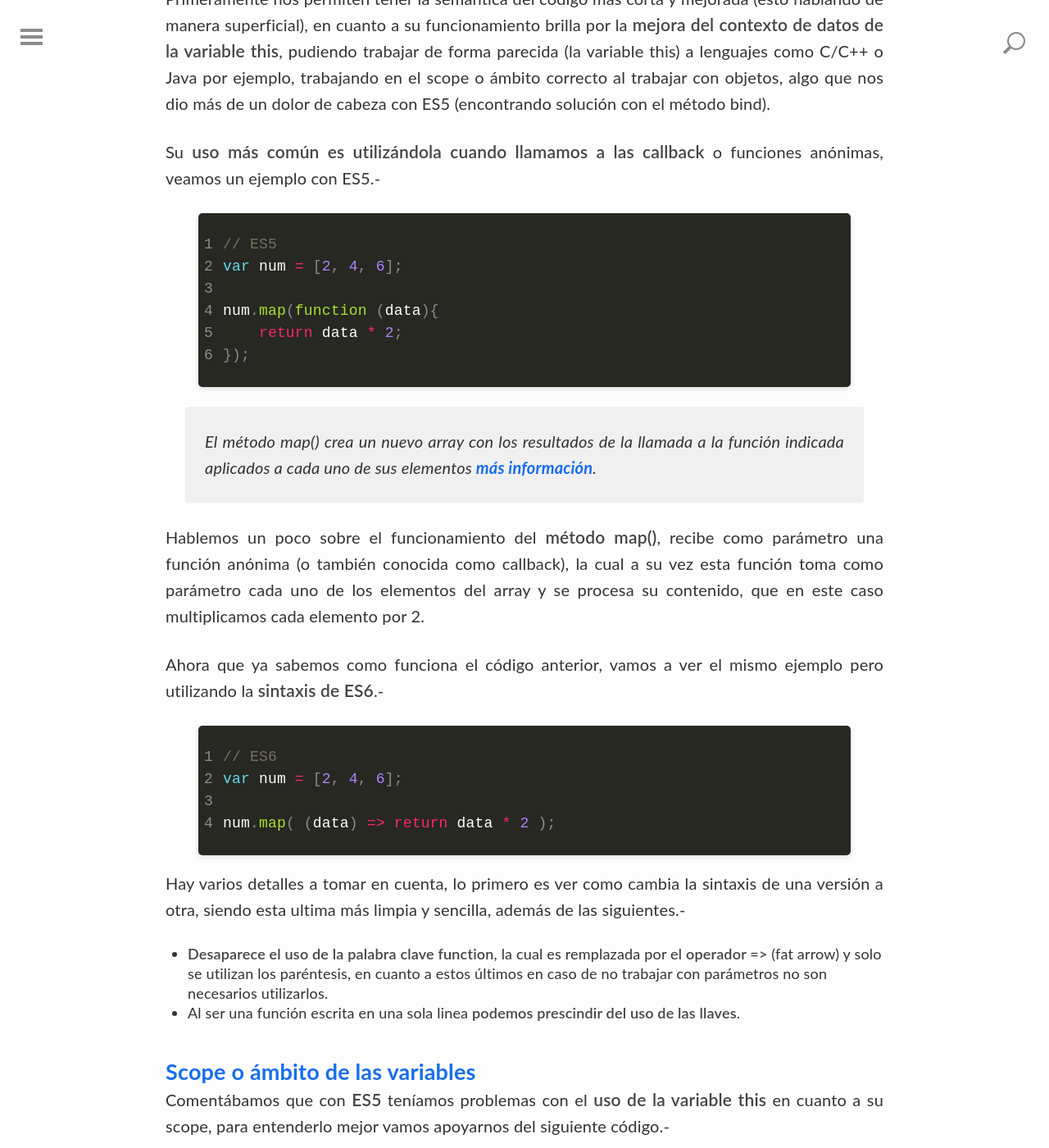
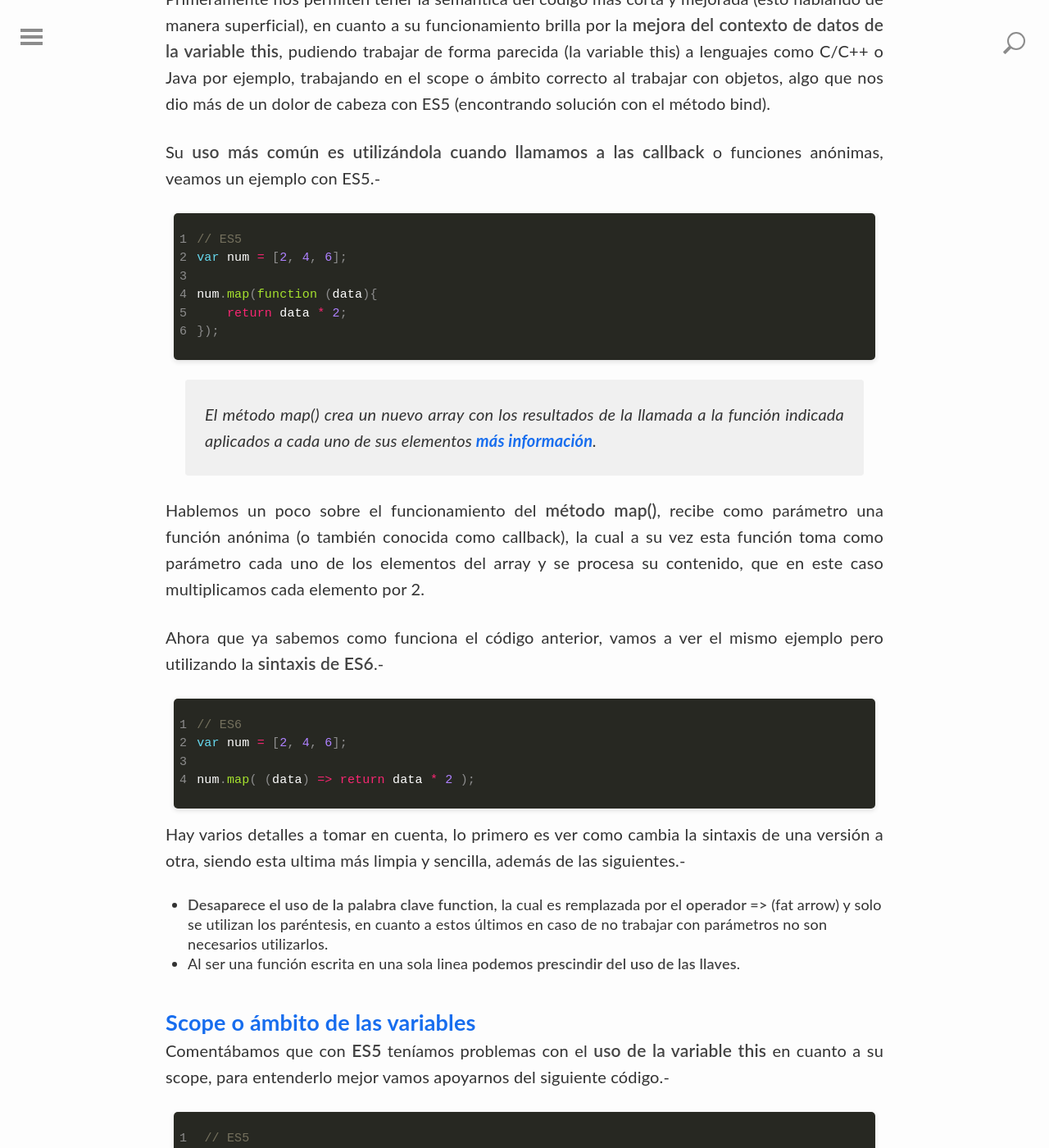
Before and after one commit to Codeandomx/codeandomx, a Jekyll site: the page built from _posts/2017-04-27-funcion-arrow-es6-javascript.md, in a window 1280 px wide and 1400 px high, scrolled down 1040 px. Shown: the whole window at 82% size. Built offline with Jekyll 4.4.1, drawn with Linux system fonts in a browser that asks for light colours; some web fonts are replaced; comment, search, counter and statistics services are not loaded.

Commit message:
Corrigiendo errores de estilos.

```diff
--- a/_sass/syntax.scss
+++ b/_sass/syntax.scss
@@ -11,4 +11,7 @@
 	box-shadow: 0 2px 6px #ddd;
 	border-radius: 5px;
 	font-family: 'Source';
+	font-size: 15px;
+	margin-left: 10px;
+	margin-right: 10px;
 }
```
